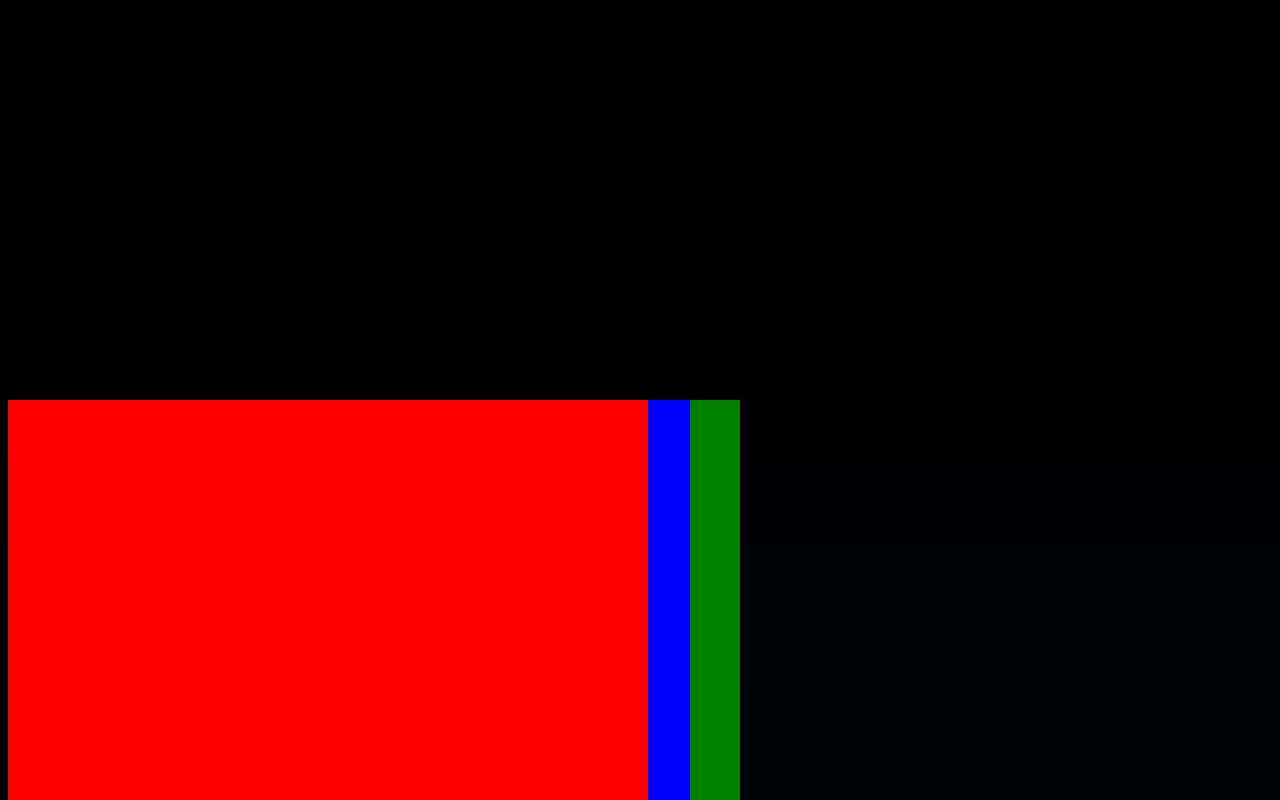
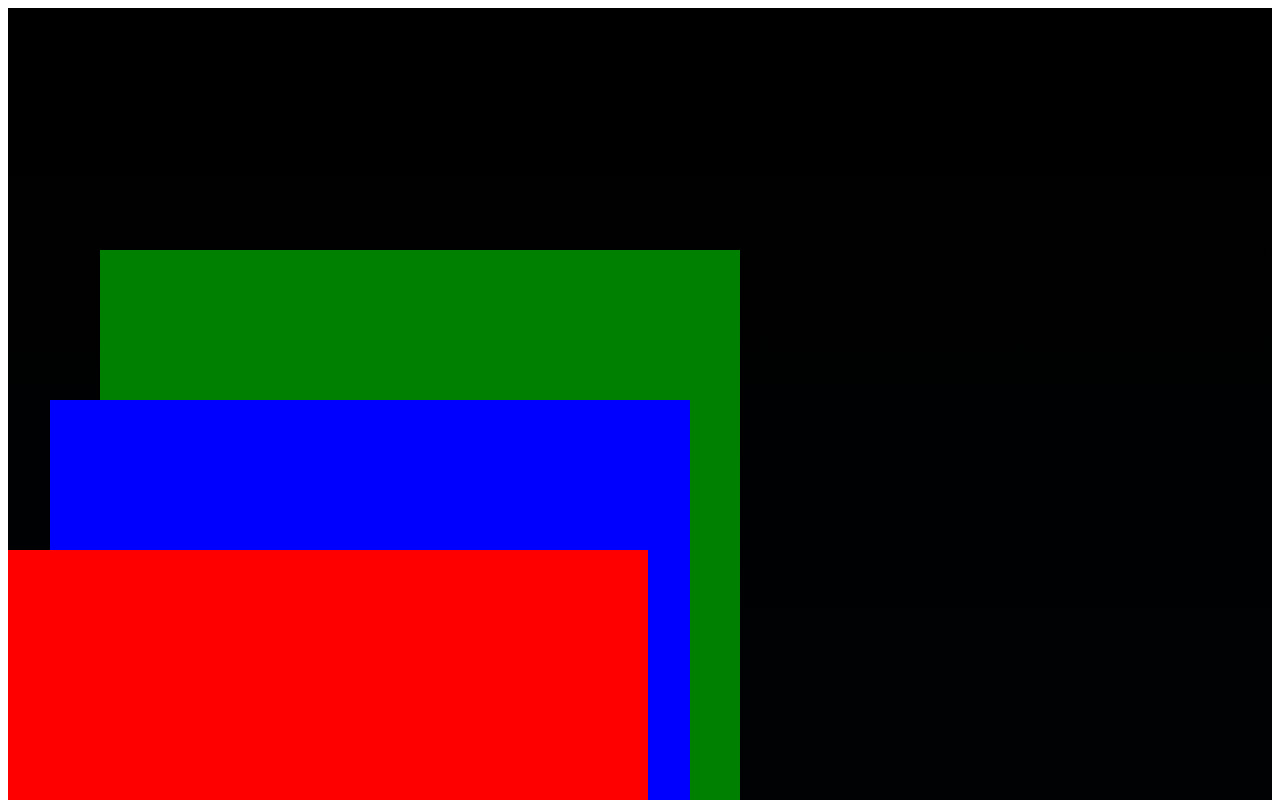
Before and after one commit to Cranium1/nyc-home, a website: page index.html in a window 1280 px wide. Shown: the top 800 px of the page. Drawn offline with Linux system fonts and the light colour scheme.

Commit message:
negative offset

```diff
--- a/app.js
+++ b/app.js
@@ -1,5 +1,6 @@
 $(function(){
 	$.stellar({
-	positionProperty: 'transform'
-});
+		positionProperty: 'transform',
+  		verticalOffset: -300
+	});
 })
--- a/index.html
+++ b/index.html
@@ -10,10 +10,12 @@
         <script src="app.js"></script>
         <link rel="stylesheet" href="style.css">
     </head>
-    <body data-stellar-background-ratio="0.5" data-stellar-offset-parent="true">
-		<div data-stellar-ratio="0.5"></div>
-		<div data-stellar-ratio="0"></div>
-		<div data-stellar-ratio="-0.5"></div>
+    <body>
+    	<div class="parent">
+			<div class="red" data-stellar-ratio="0.5"></div>
+			<div class="blue" data-stellar-ratio="0"></div>
+			<div class="green" data-stellar-ratio="-0.5"></div>
+		</div>
     </body>
 
 
--- a/style.css
+++ b/style.css
@@ -1,29 +1,29 @@
-body > div {
+.parent > div {
 	width: 50%;
 	height: 100%;
+	top: 50%;
 	position: fixed;
-	object-fit: cover;
-	top: 50%;
 }
 
-div:nth-child(3) {
+.red {
 	z-index: 3;
 	background-color: red;
 }
 
-div:nth-child(2) {
+.blue {
 	left: 50px;
 	z-index: 2;
 	background-color: blue;
 }
 
-div:nth-child(1) {
+.green {
 	left: 100px;
 	z-index: 1;
 	background-color: green;
 }
 
-body {
+.parent {
+	background-image: -webkit-linear-gradient(top, #000000, #051729);
 	height: 10000px;
-	background-image: -webkit-linear-gradient(top, #000000, #051729);
+	width: 100%;
 }
```
